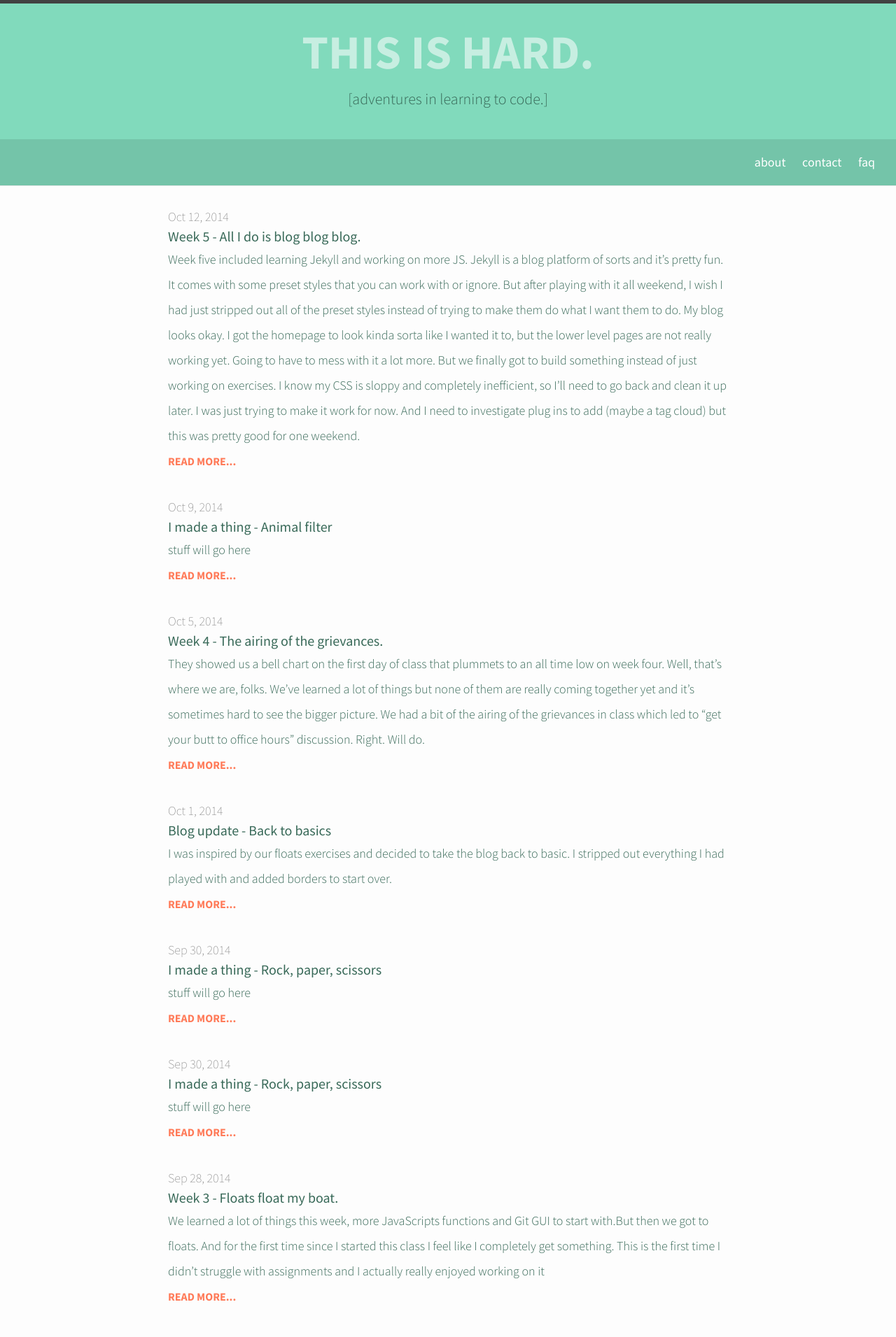
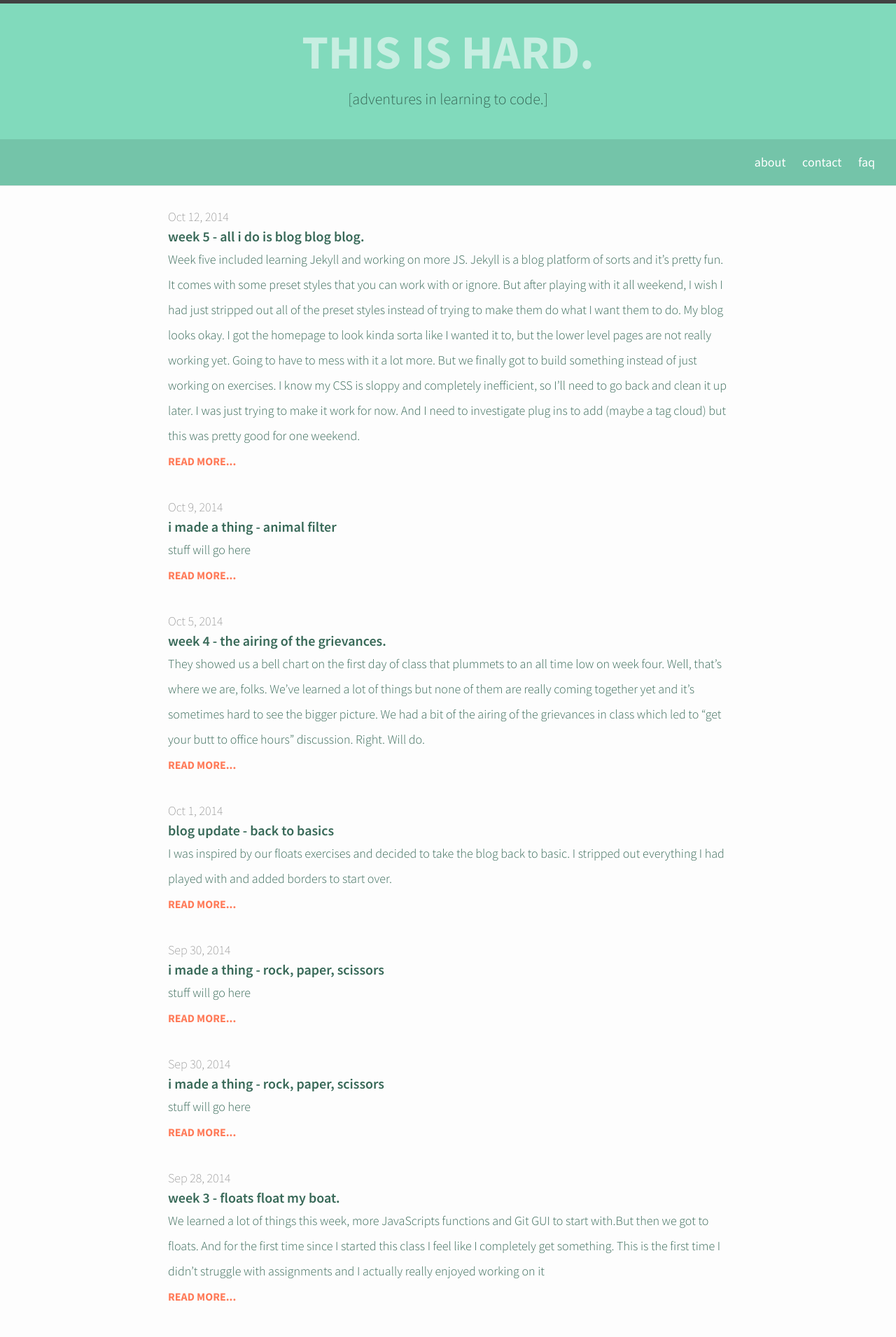
Before and after one commit to stephskaggs/stephskaggs.github.io, a Jekyll site: the page built from index.html, in a window 1280 px wide. Shown: the top 1911 px of the page at 70% size. Built offline with Jekyll 4.4.1, drawn with Linux system fonts in a browser that asks for light colours.

Commit message:
made the heads lowercase

```diff
--- a/css/main.scss
+++ b/css/main.scss
@@ -106,9 +106,10 @@ a:hover {
 
 .post-link {
     text-align: left;
-    font-weight: 500;
+    font-weight: 600;
     color: #386958;
     font-size: 20px;
+    text-transform: lowercase;
 }
 
 
@@ -188,6 +189,7 @@ p:after {
     color: #386958;
     font-weight: 600;
     font-size: 30px;
+    text-transform: lowercase;
 }
 
 .post-content {
```
